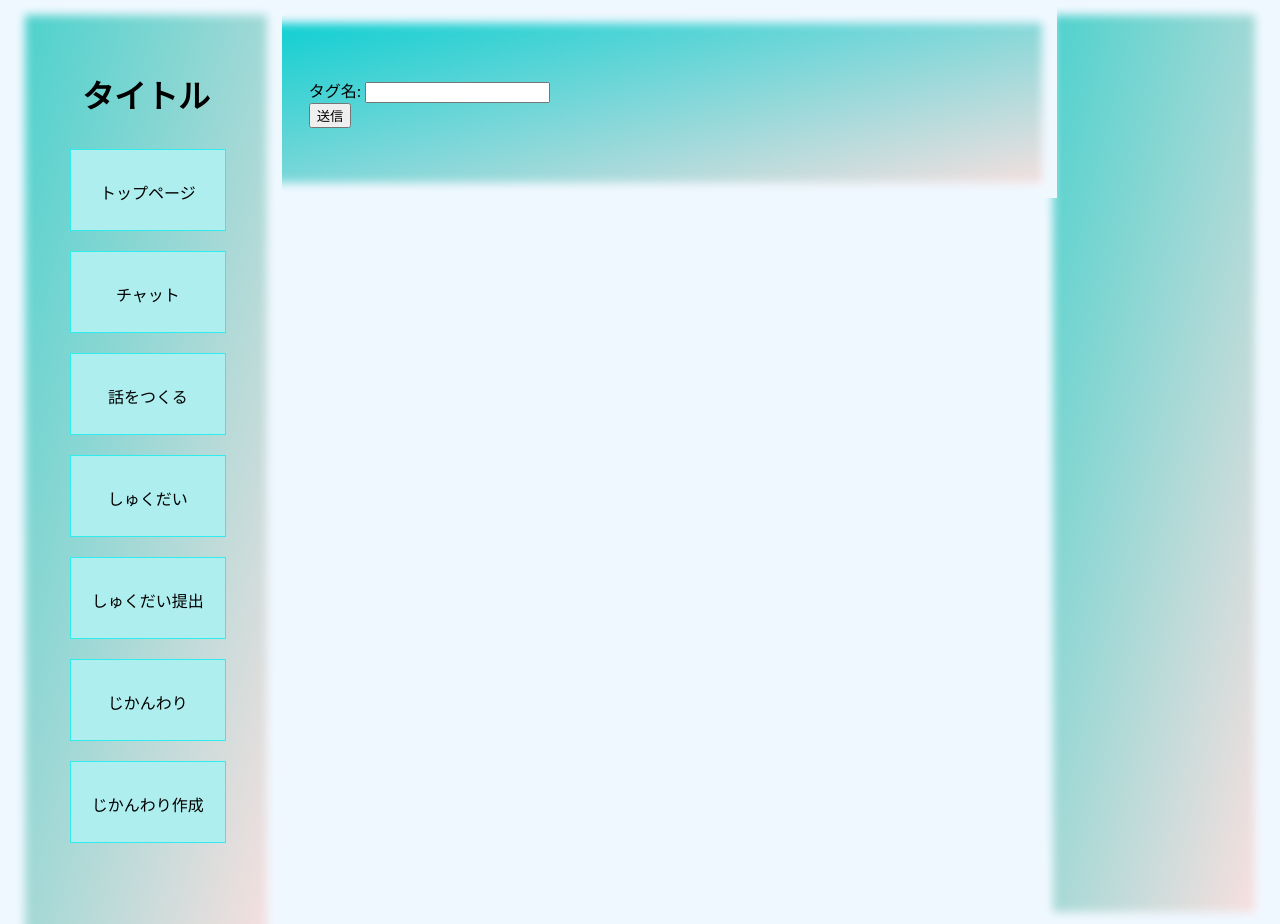
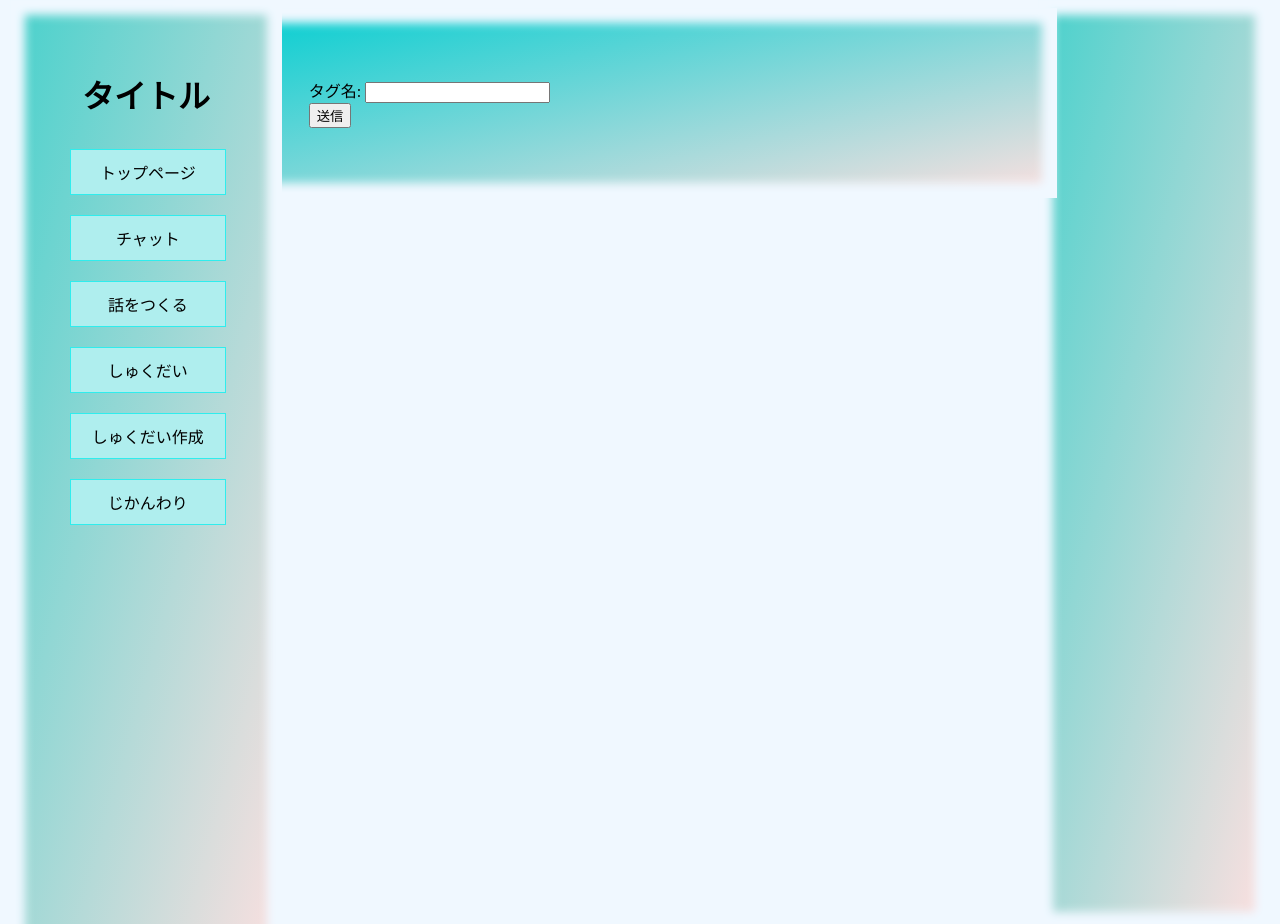
Before and after one commit to kawakamishohei/group_c, a Django app: page /tag/create/ in a window 1280 px wide. Run offline with Django 4.2, Linux system fonts and the light colour scheme; the visitor is signed in with stand-in values (Sample User, id 1); some web fonts are replaced.

Commit message:
06/29no1

```diff
--- a/static/css/style_chat.css
+++ b/static/css/style_chat.css
@@ -64,15 +64,27 @@ header {
 .menu-item{
     position:relative;
     width:80%;
-    height:50px;
+    height:10%;
     background-color:#afeeee;
     border:1px solid #2feded;
-    padding: 0px;
-    padding-top:30px;
+    padding-top: 10px;
+    padding-bottom: 10px;
     margin: 20px;
     text-align: center;
+    box-shadow　　:-2px -2px 2px #999 inset;
+    border-radius　 :100px;
 
 }
+.menu-item:hover {
+	background-color: #2feded;
+	color: white;
+}
+.menu-item:active {
+	box-shadow: 2px 2px 2px #999 inset;
+	color: transparent;
+	text-shadow: 2px 2px 0px #666;
+}
+
 
 .menu-item .Link{
     display: block;
@@ -82,4 +94,3 @@ header {
     width: 100%;
     height: 100%;
 }
-a
--- a/templates/base_chat.html
+++ b/templates/base_chat.html
@@ -19,9 +19,17 @@
             <div class="menu-item">チャット<a class="Link" href="{% url 'chat:chat_list' %}"></a></div>
             <div class="menu-item">話をつくる<a class="Link" href="{% url 'chat:chat_create' %}"></a></div>
             <div class="menu-item">しゅくだい<a class="Link" href="{% url 'homework:homework_list' %}"></a></div>
+            {% if user.age <= 17 %}
             <div class="menu-item">しゅくだい提出<a class="Link" href="{% url 'homework:homework_student' %}"></a></div>
+            {% else %}
+            <div class="menu-item">しゅくだい作成<a class="Link" href="{% url 'homework:homework_create' %}"></a></div>
+            {% endif %}
             <div class="menu-item">じかんわり<a class="Link" href="{% url 'timetable:timetable_list' %}"></a></div>
+            {% if user.age > 17 %}
             <div class="menu-item">じかんわり作成<a class="Link" href="{% url 'timetable:timetable_create' %}"></a></div>
+            {% endif %}
+
+
         </nav>
       </header>
 
```
Also changed, not shown: chat/models.py (+4 -4 lines), chat/views.py (+0 -12 lines).
